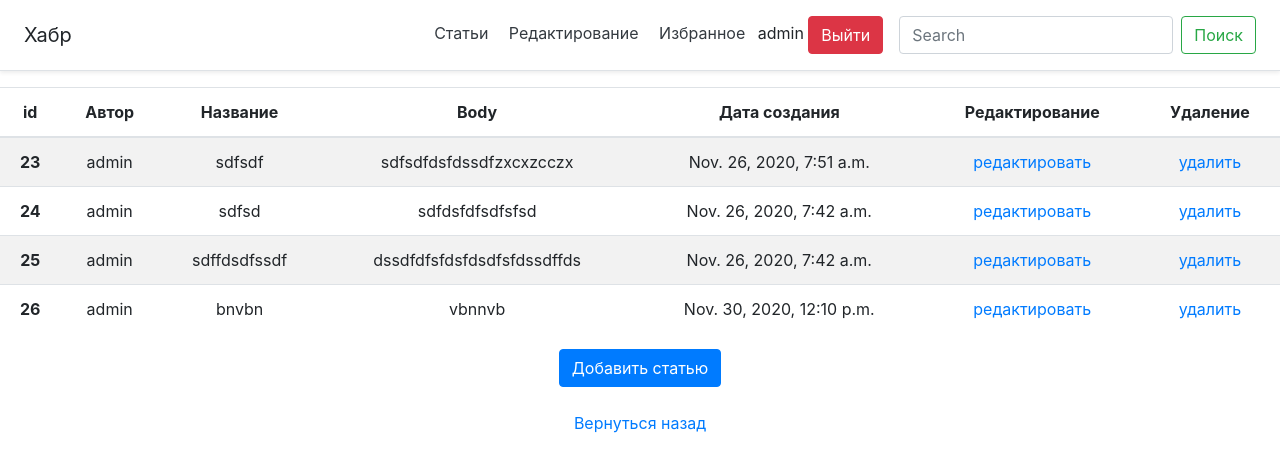
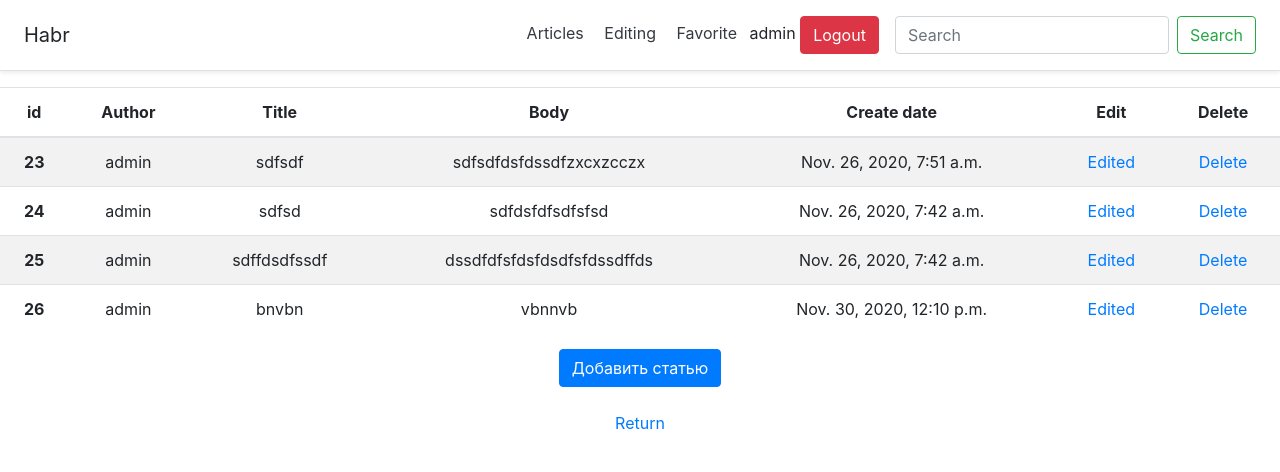
Before and after one commit to prostopank/Blog, a Django app: page /editpage in a window 1280 px wide. Shown: the top 472 px of the page. Run offline with Django 3.2, Linux system fonts and the light colour scheme; a user stored in the database is signed in; data comes from the database, SQL or seed files in the repository; both versions use the stored data as it was after the commit.

Commit message:
Up front

```diff
--- a/Blog/main/templates/main/addfavorite.html
+++ b/Blog/main/templates/main/addfavorite.html
@@ -3,6 +3,4 @@
 {% block content %}
 
 
-
-
 {% endblock %}
--- a/Blog/main/templates/main/base.html
+++ b/Blog/main/templates/main/base.html
@@ -1,30 +1,37 @@
 <!DOCTYPE html>
 <html lang="en">
 <head>
-        <link rel="stylesheet" href="https://cdn.jsdelivr.net/npm/bootstrap@4.5.3/dist/css/bootstrap.min.css" integrity="sha384-TX8t27EcRE3e/ihU7zmQxVncDAy5uIKz4rEkgIXeMed4M0jlfIDPvg6uqKI2xXr2" crossorigin="anonymous">
-        <script src="https://code.jquery.com/jquery-3.5.1.slim.min.js" integrity="sha384-DfXdz2htPH0lsSSs5nCTpuj/zy4C+OGpamoFVy38MVBnE+IbbVYUew+OrCXaRkfj" crossorigin="anonymous"></script>
-        <script src="https://cdn.jsdelivr.net/npm/popper.js@1.16.1/dist/umd/popper.min.js" integrity="sha384-9/reFTGAW83EW2RDu2S0VKaIzap3H66lZH81PoYlFhbGU+6BZp6G7niu735Sk7lN" crossorigin="anonymous"></script>
-        <script src="https://cdn.jsdelivr.net/npm/bootstrap@4.5.3/dist/js/bootstrap.min.js" integrity="sha384-w1Q4orYjBQndcko6MimVbzY0tgp4pWB4lZ7lr30WKz0vr/aWKhXdBNmNb5D92v7s" crossorigin="anonymous"></script>
+    <link rel="stylesheet" href="https://cdn.jsdelivr.net/npm/bootstrap@4.5.3/dist/css/bootstrap.min.css"
+          integrity="sha384-TX8t27EcRE3e/ihU7zmQxVncDAy5uIKz4rEkgIXeMed4M0jlfIDPvg6uqKI2xXr2" crossorigin="anonymous">
+    <script src="https://code.jquery.com/jquery-3.5.1.slim.min.js"
+            integrity="sha384-DfXdz2htPH0lsSSs5nCTpuj/zy4C+OGpamoFVy38MVBnE+IbbVYUew+OrCXaRkfj"
+            crossorigin="anonymous"></script>
+    <script src="https://cdn.jsdelivr.net/npm/popper.js@1.16.1/dist/umd/popper.min.js"
+            integrity="sha384-9/reFTGAW83EW2RDu2S0VKaIzap3H66lZH81PoYlFhbGU+6BZp6G7niu735Sk7lN"
+            crossorigin="anonymous"></script>
+    <script src="https://cdn.jsdelivr.net/npm/bootstrap@4.5.3/dist/js/bootstrap.min.js"
+            integrity="sha384-w1Q4orYjBQndcko6MimVbzY0tgp4pWB4lZ7lr30WKz0vr/aWKhXdBNmNb5D92v7s"
+            crossorigin="anonymous"></script>
 </head>
 <body class="text-center">
-    <head >
+<head>
     <div class="d-flex flex-column flex-md-row align-items-center p-3 px-md-4 mb-3 bg-white border-bottom shadow-sm">
-        <h5 class="my-0 mr-md-auto font-weight-normal">Хабр</h5>
+        <h5 class="my-0 mr-md-auto font-weight-normal">Habr</h5>
         <nav class="my-2 my-md-0 mr-md-3">
-          <a class="p-2 text-dark" href="/">Статьи</a>
-          <a class="p-2 text-dark" href="/editpage">Редактирование</a>
+            <a class="p-2 text-dark" href="/">Articles</a>
+            <a class="p-2 text-dark" href="/editpage">Editing</a>
             {% if request.user.is_authenticated %}
-          <a class="p-2 text-dark" href="/favoritearticle">Избранное</a>
+            <a class="p-2 text-dark" href="/favoritearticle">Favorite</a>
             <td>{{request.user}}</td>
-          <a class="btn btn-danger" href="logout">Выйти</a>
+            <a class="btn btn-danger" href="logout">Logout</a>
             {% else %}
-          <a class="p-2 text-dark" href="/login">Войти</a>
-          <a class="btn btn-outline-primary" href="/register">Регистрация</a>
+            <a class="p-2 text-dark" href="/login">Login</a>
+            <a class="btn btn-outline-primary" href="/register">Registration</a>
             {% endif %}
         </nav>
         <form class="form-inline my-2 my-lg-0" action="{% url 'search' %}" method="GET">
             <input class="form-control mr-sm-2" type="search" placeholder="Search" aria-label="Search" name="search">
-            <button class="btn btn-outline-success my-2 my-sm-0" type="submit">Поиск</button>
+            <button class="btn btn-outline-success my-2 my-sm-0" type="submit">Search</button>
         </form>
     </div>
 </head>
--- a/Blog/main/templates/main/editpage.html
+++ b/Blog/main/templates/main/editpage.html
@@ -5,13 +5,13 @@
 
 {% if update %}
 
-<p class="mt-4">Страница Редактирования</p>
+<p class="mt-4">Edit page</p>
 
 <form id="update_form" method="post">{% csrf_token %}{{form}}</form><br>
-<button type="submit" form="update_form" class="btn btn-primary">Обновить</button>
+<button type="submit" form="update_form" class="btn btn-primary">Refresh</button>
 <br>
 <br>
-<a href="/editpage">Вернуться назад</a>
+<a href="/editpage">Return</a>
 
 {% else %}
 
@@ -19,12 +19,12 @@
     <thead>
     <tr>
         <th scope="col">id</th>
-        <th scope="col">Автор</th>
-        <th scope="col">Название</th>
+        <th scope="col">Author</th>
+        <th scope="col">Title</th>
         <th scope="col">Body</th>
-        <th scope="col">Дата создания</th>
-        <th scope="col">Редактирование</th>
-        <th scope="col">Удаление</th>
+        <th scope="col">Create date</th>
+        <th scope="col">Edit</th>
+        <th scope="col">Delete</th>
     </tr>
     </thead>
     <tbody>
@@ -36,15 +36,16 @@
         <td>{{i.title}}</td>
         <td>{{i.body|truncatechars:"100"}}</td>
         <td>{{i.create_date}}</td>
-        <td><a href="{% url 'updatepage' i.id %}">редактировать</a></td>
+        <td><a href="{% url 'updatepage' i.id %}">Edited</a></td>
         <form id="delete_form{{i.id}}" action="{% url 'deletepage' i.id %}" method="POST">{% csrf_token %}</form>
-        <td><a href="javascript: void()" onclick="delete_question{{i.id}}()">удалить</a>
+        <td><a href="javascript: void()" onclick="delete_question{{i.id}}()">Delete</a>
             <script>
             function delete_question{{i.id}}() {
-              if (confirm("Подтвердите: ")){
+              if (confirm("Confirm: ")){
                 document.getElementById('delete_form{{i.id}}').submit()
               }
             }
+
             </script>
         </td>
     </tr>
@@ -73,14 +74,14 @@
                 <form id="add_form" method="post">{% csrf_token %}{{form}}</form>
             </div>
             <div class="modal-footer">
-        <button type="button" class="btn btn-secondary" data-dismiss="modal">Отмена</button>
-        <button type="submit" form="add_form" class="btn btn-primary">Сохранить</button>
+                <button type="button" class="btn btn-secondary" data-dismiss="modal">Cancel</button>
+                <button type="submit" form="add_form" class="btn btn-primary">Save</button>
             </div>
         </div>
     </div>
 </div>
 
-<a href="/">Вернуться назад</a>
+<a href="/">Return</a>
 
 {% endif %}
 
--- a/Blog/main/templates/main/favoritearticle.html
+++ b/Blog/main/templates/main/favoritearticle.html
@@ -10,12 +10,11 @@
     <div class="card-body">
         <h5 class="card-title">{{i.article_id.title}}</h5>
         <p class="card-text">{{i.article_id.body|truncatechars:"100"}}</p><br>
-    <a href="/article/{{i.article_id.id}}" class="btn btn-light">Перейти</a>
+        <a href="/article/{{i.article_id.id}}" class="btn btn-light">Go to</a>
     </div>
 </div>
 {% endif %}
 {% endfor %}
 
 
-
 {% endblock %}
--- a/Blog/main/templates/main/index.html
+++ b/Blog/main/templates/main/index.html
@@ -10,7 +10,7 @@
     <div class="card-body">
         <h5 class="card-title">{{i.title}}</h5>
         <p class="card-text">{{i.body|truncatechars:"100"}}</p><br>
-    <a href="/article/{{i.id}}" class="btn btn-light">Перейти</a>
+        <a href="/article/{{i.id}}" class="btn btn-light">Go to</a>
     </div>
 </div>
 {% endfor %}
```
Also changed, not shown: Blog/main/templates/main/article.html (+10 -7 lines), Blog/main/templates/main/login.html (+4 -3 lines), Blog/main/templates/main/register.html (+4 -3 lines), Blog/main/templates/main/search.html (+3 -4 lines), Blog/db.sqlite3. Lines whose indentation alone changed are shown as unchanged.
